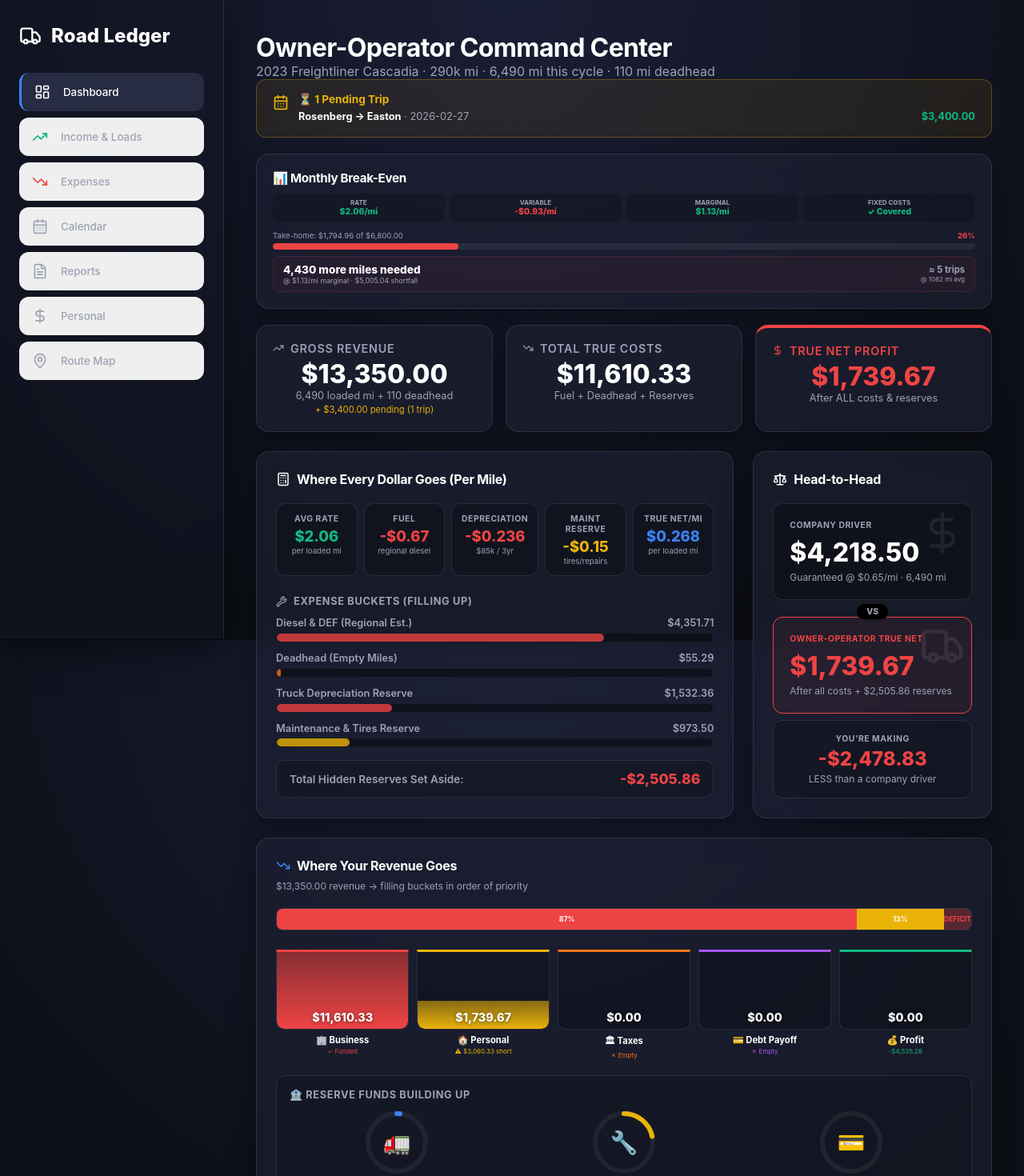
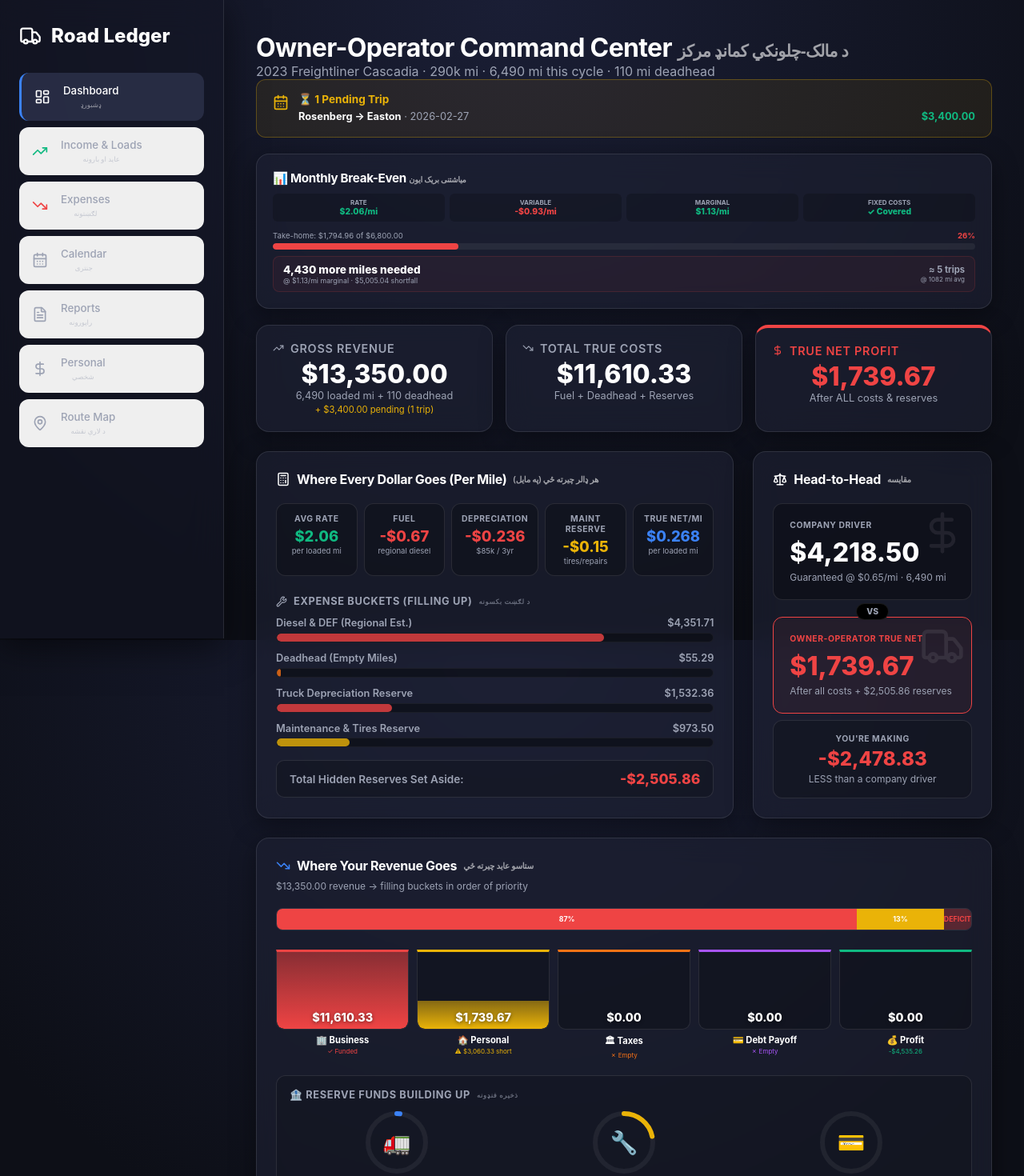
Before and after one commit to Chinadoc/Truck-tracker, a React (Vite) app: page / in a window 1280 px wide. Shown: the top 1470 px of the page at 80% size. Built offline with nearby package versions, Linux system fonts and the light colour scheme.

Commit message:
Add Pashto bilingual labels site-wide + monthly totals row

```diff
--- a/src/App.tsx
+++ b/src/App.tsx
@@ -53,11 +53,41 @@ const THREE_YEAR_MILES = 360000;
 const CASCADIA_DEPR_RATE = VEHICLE_VALUE / THREE_YEAR_MILES;
 const CASCADIA_MAINT_RESERVE = 0.15;
 const MPG = 7.0; // actual reported MPG
+const TOTAL_TAX_RATE = 0.273;
+
+// Pashto translations — bilingual labels
+const PS: Record<string, string> = {
+  'Dashboard': 'ډشبورډ', 'Income & Loads': 'عاید او بارونه', 'Expenses': 'لګښتونه',
+  'Calendar': 'جنتری', 'Reports': 'راپورونه', 'Personal': 'شخصي', 'Route Map': 'د لارې نقشه',
+  'Date': 'نیټه', 'Route': 'لار', 'Miles': 'مایل', 'Rate/Mi': 'نرخ/مایل',
+  'Payout': 'تادیه', 'Fuel Cost': 'د تیلو لګښت', 'Net': 'خالص ګټه',
+  'Add Load': 'بار اضافه', 'Upload Manifest': 'مانیفست اپلوډ',
+  'Edit': 'سمول', 'Save': 'خوندي', 'Pending': 'پاتې',
+  'Gross Revenue': 'ټول عاید', 'Total True Costs': 'ټول لګښتونه', 'True Net Profit': 'خالص ګټه',
+  'Monthly Break-Even': 'میاشتنی بریک ایون',
+  'Insurance': 'بیمه', 'Trailer': 'ټریلر', 'Tolls': 'ټولونه', 'Dispatch': 'ډسپیچ',
+  'Depreciation': 'استهلاک', 'Maintenance': 'ساتنه', 'Debt': 'قرض',
+  'Month': 'میاشت', 'Trips': 'سفرونه', 'Revenue': 'عاید', 'Fuel': 'تیل',
+  'Total': 'ټول', 'Profit': 'ګټه', 'Loss': 'زیان',
+  'Owner-Operator Command Center': 'د مالک-چلونکي کمانډ مرکز',
+  'Head-to-Head': 'مقایسه', 'Company Driver': 'د شرکت ډرایور',
+  'Tax': 'مالیه', 'Reserve': 'ذخیره', 'Surplus': 'اضافي',
+  'Profit & Loss Reports': 'د ګټې او زیان راپورونه',
+  'Debt Tracker': 'د قرض تعقیب', 'Monthly Obligations': 'میاشتنی مکلفیتونه',
+  'Where Every Dollar Goes (Per Mile)': 'هر ډالر چیرته ځي (په مایل)',
+  'Expense Buckets (Filling Up)': 'د لګښت بکسونه',
+  'Reserve Funds Building Up': 'ذخیره فنډونه',
+  '1099 Tax Estimate': 'د ۱۰۹۹ مالیه اټکل',
+  'Seasonal Rate Outlook': 'فصلي نرخ چشم انداز',
+  'Income vs Expenses (Monthly)': 'عاید مقابل لګښتونه (میاشتنی)',
+  'Where Your Revenue Goes': 'ستاسو عاید چیرته ځي',
+};
+const bi = (en: string) => <>{en} <span style={{ fontSize: '0.65em', opacity: 0.6, fontFamily: 'system-ui' }}>{PS[en] ?? ''}</span></>;
 
 // Tax constants (1099 self-employment)
 const SE_TAX_RATE = 0.153; // 15.3% (SS 12.4% + Medicare 2.9%)
 const FED_TAX_RATE = 0.12; // estimated federal bracket
-const TOTAL_TAX_RATE = SE_TAX_RATE + FED_TAX_RATE; // ~27.3%
+// const TOTAL_TAX_RATE = SE_TAX_RATE + FED_TAX_RATE; // ~27.3% - This is now defined above as a fixed value
 
 // Seasonal rate multipliers (spot market averages)
 const SEASONAL_RATES: Record<string, { label: string; multiplier: number; months: string }> = {
@@ -510,16 +540,16 @@ function App() {
         <div className="brand"><Truck size={28} className="text-accent" /><span>Road Ledger</span></div>
         <nav className="nav-links mt-8">
           {([
-            { tab: 'dashboard' as const, icon: <LayoutDashboard size={20} />, label: 'Dashboard' },
-            { tab: 'income' as const, icon: <TrendingUp size={20} className={activeTab === 'income' ? 'text-accent' : 'text-success'} />, label: 'Income & Loads' },
-            { tab: 'expenses' as const, icon: <TrendingDown size={20} className={activeTab === 'expenses' ? 'text-accent' : 'text-danger'} />, label: 'Expenses' },
-            { tab: 'calendar' as const, icon: <CalendarDays size={20} className={activeTab === 'calendar' ? 'text-accent' : 'text-secondary'} />, label: 'Calendar' },
-            { tab: 'reports' as const, icon: <FileText size={20} className={activeTab === 'reports' ? 'text-accent' : 'text-secondary'} />, label: 'Reports' },
-            { tab: 'personal' as const, icon: <DollarSign size={20} className={activeTab === 'personal' ? 'text-accent' : 'text-secondary'} />, label: 'Personal' },
-            { tab: 'map' as const, icon: <MapPin size={20} className={activeTab === 'map' ? 'text-accent' : 'text-secondary'} />, label: 'Route Map' },
+            { tab: 'dashboard' as const, icon: <LayoutDashboard size={20} />, label: 'Dashboard', ps: 'ډشبورډ' },
+            { tab: 'income' as const, icon: <TrendingUp size={20} className={activeTab === 'income' ? 'text-accent' : 'text-success'} />, label: 'Income & Loads', ps: 'عاید او بارونه' },
+            { tab: 'expenses' as const, icon: <TrendingDown size={20} className={activeTab === 'expenses' ? 'text-accent' : 'text-danger'} />, label: 'Expenses', ps: 'لګښتونه' },
+            { tab: 'calendar' as const, icon: <CalendarDays size={20} className={activeTab === 'calendar' ? 'text-accent' : 'text-secondary'} />, label: 'Calendar', ps: 'جنتری' },
+            { tab: 'reports' as const, icon: <FileText size={20} className={activeTab === 'reports' ? 'text-accent' : 'text-secondary'} />, label: 'Reports', ps: 'راپورونه' },
+            { tab: 'personal' as const, icon: <DollarSign size={20} className={activeTab === 'personal' ? 'text-accent' : 'text-secondary'} />, label: 'Personal', ps: 'شخصي' },
+            { tab: 'map' as const, icon: <MapPin size={20} className={activeTab === 'map' ? 'text-accent' : 'text-secondary'} />, label: 'Route Map', ps: 'د لارې نقشه' },
           ]).map(n => (
             <button key={n.tab} className={`nav-item ${activeTab === n.tab ? 'active' : ''}`} onClick={() => setActiveTab(n.tab)}>
-              {n.icon}<span>{n.label}</span>
+              {n.icon}<span style={{ lineHeight: 1.2 }}>{n.label}<br /><span style={{ fontSize: '0.65em', opacity: 0.5 }}>{n.ps}</span></span>
             </button>
           ))}
         </nav>
@@ -531,7 +561,7 @@ function App() {
         {activeTab === 'dashboard' && (
           <div className="animate-fade-in">
             <header className="mb-6">
-              <h1 className="text-3xl font-bold">Owner-Operator Command Center</h1>
+              <h1 className="text-2xl font-bold">{bi('Owner-Operator Command Center')}</h1>
               <p className="text-secondary mt-1">2023 Freightliner Cascadia · 290k mi · {analysis.totalMiles.toLocaleString()} mi this cycle · {totalDeadhead} mi deadhead</p>
             </header>
 
@@ -581,7 +611,7 @@ function App() {
 
               return (
                 <div className="glass-panel" style={{ padding: '1.25rem', marginBottom: '1.25rem' }}>
-                  <h3 style={{ fontSize: '0.95rem', fontWeight: 700, marginBottom: '0.6rem' }}>📊 Monthly Break-Even</h3>
+                  <h3 style={{ fontSize: '0.95rem', fontWeight: 700, marginBottom: '0.6rem' }}>📊 {bi('Monthly Break-Even')}</h3>
 
                   {/* Per-mile economics strip */}
                   <div style={{ display: 'grid', gridTemplateColumns: 'repeat(4, 1fr)', gap: '0.4rem', marginBottom: '0.75rem', fontSize: '0.65rem' }}>
@@ -660,7 +690,7 @@ function App() {
               {/* LEFT: Per-Mile & Buckets */}
               <div className="glass-panel" style={{ padding: '1.5rem' }}>
                 <h3 style={{ fontSize: '1rem', fontWeight: 700, marginBottom: '1.25rem', display: 'flex', alignItems: 'center', gap: '0.5rem' }}>
-                  <Calculator size={18} className="text-accent" /> Where Every Dollar Goes (Per Mile)
+                  <Calculator size={18} className="text-accent" /> {bi('Where Every Dollar Goes (Per Mile)')}
                 </h3>
                 <div style={{ display: 'grid', gridTemplateColumns: 'repeat(5, 1fr)', gap: '0.5rem', marginBottom: '1.5rem' }}>
                   {[
@@ -679,7 +709,7 @@ function App() {
                 </div>
 
                 <h4 style={{ fontSize: '0.8rem', fontWeight: 700, textTransform: 'uppercase', color: 'var(--text-secondary)', letterSpacing: '0.05em', marginBottom: '0.75rem', display: 'flex', alignItems: 'center', gap: '0.5rem' }}>
-                  <Wrench size={14} /> Expense Buckets (Filling Up)
+                  <Wrench size={14} /> {bi('Expense Buckets (Filling Up)')}
                 </h4>
                 {[
                   { name: 'Diesel & DEF (Regional Est.)', amount: analysis.trackedFuelCost, color: 'var(--danger)' },
@@ -710,7 +740,7 @@ function App() {
 
               {/* RIGHT: Head-to-Head */}
               <div className="glass-panel" style={{ padding: '1.5rem', display: 'flex', flexDirection: 'column' }}>
-                <h3 style={{ fontSize: '1rem', fontWeight: 700, marginBottom: '1.25rem', display: 'flex', alignItems: 'center', gap: '0.5rem' }}><Scale size={18} className="text-accent" /> Head-to-Head</h3>
+                <h3 style={{ fontSize: '1rem', fontWeight: 700, marginBottom: '1.25rem', display: 'flex', alignItems: 'center', gap: '0.5rem' }}><Scale size={18} className="text-accent" /> {bi('Head-to-Head')}</h3>
                 <div style={{ background: 'rgba(0,0,0,0.3)', borderRadius: '12px', padding: '1.25rem', border: '1px solid var(--border)', position: 'relative', overflow: 'hidden', marginBottom: '0.5rem' }}>
                   <div style={{ position: 'absolute', top: 8, right: 8, opacity: 0.08 }}><DollarSign size={56} /></div>
                   <div style={{ fontSize: '0.65rem', textTransform: 'uppercase', fontWeight: 700, color: 'var(--text-secondary)', letterSpacing: '0.05em', marginBottom: '0.5rem' }}>Company Driver</div>
@@ -782,7 +812,7 @@ function App() {
               return (
                 <div className="glass-panel" style={{ padding: '1.5rem', marginBottom: '1.5rem' }}>
                   <h3 style={{ fontSize: '1rem', fontWeight: 700, marginBottom: '0.5rem', display: 'flex', alignItems: 'center', gap: '0.5rem' }}>
-                    <TrendingDown size={18} style={{ color: '#3b82f6' }} /> Where Your Revenue Goes
+                    <TrendingDown size={18} style={{ color: '#3b82f6' }} /> {bi('Where Your Revenue Goes')}
                   </h3>
                   <p className="text-secondary" style={{ fontSize: '0.75rem', marginBottom: '1.25rem' }}>{formatCurrency(totalIncome)} revenue → filling buckets in order of priority</p>
 
@@ -823,7 +853,7 @@ function App() {
                   {/* Reserve Savings — Fill-up Icons */}
                   <div style={{ marginTop: '1.25rem', padding: '1rem', background: 'rgba(0,0,0,0.15)', borderRadius: '12px', border: '1px solid var(--border)' }}>
                     <h4 style={{ fontSize: '0.8rem', fontWeight: 700, marginBottom: '0.75rem', display: 'flex', alignItems: 'center', gap: '0.5rem', color: 'var(--text-secondary)', textTransform: 'uppercase', letterSpacing: '0.05em' }}>
-                      🏦 Reserve Funds Building Up
+                      🏦 {bi('Reserve Funds Building Up')}
                     </h4>
                     <div style={{ display: 'grid', gridTemplateColumns: 'repeat(3, 1fr)', gap: '1rem' }}>
                       {/* Truck Replacement Fund */}
@@ -901,7 +931,7 @@ function App() {
               {/* Tax Estimate */}
               <div className="glass-panel" style={{ padding: '1.5rem' }}>
                 <h3 style={{ fontSize: '1rem', fontWeight: 700, marginBottom: '1rem', display: 'flex', alignItems: 'center', gap: '0.5rem' }}>
-                  <DollarSign size={18} className="text-danger" /> 1099 Tax Estimate
+                  <DollarSign size={18} className="text-danger" /> {bi('1099 Tax Estimate')}
                 </h3>
                 <div style={{ display: 'grid', gridTemplateColumns: '1fr 1fr', gap: '0.75rem' }}>
                   <div style={{ background: 'rgba(0,0,0,0.2)', padding: '0.75rem', borderRadius: '10px', border: '1px solid var(--border)' }}>
@@ -927,7 +957,7 @@ function App() {
               {/* Seasonal Projections */}
               <div className="glass-panel" style={{ padding: '1.5rem' }}>
                 <h3 style={{ fontSize: '1rem', fontWeight: 700, marginBottom: '1rem', display: 'flex', alignItems: 'center', gap: '0.5rem' }}>
-                  <TrendingUp size={18} style={{ color: '#eab308' }} /> Seasonal Rate Outlook
+                  <TrendingUp size={18} style={{ color: '#eab308' }} /> {bi('Seasonal Rate Outlook')}
                 </h3>
                 <div style={{ background: 'rgba(234,179,8,0.08)', padding: '0.75rem', borderRadius: '10px', border: '1px solid rgba(234,179,8,0.3)', marginBottom: '0.75rem' }}>
                   <div style={{ fontSize: '0.65rem', textTransform: 'uppercase', fontWeight: 700, color: '#eab308' }}>Current: {analysis.currentSeason.label}</div>
@@ -953,7 +983,7 @@ function App() {
 
             {/* Row 4: Chart */}
             <div className="glass-panel chart-container">
-              <h3 style={{ marginBottom: '1rem', fontWeight: 600, fontSize: '1rem' }}>Income vs Expenses (Monthly)</h3>
+              <h3 style={{ marginBottom: '1rem', fontWeight: 600, fontSize: '1rem' }}>{bi('Income vs Expenses (Monthly)')}</h3>
               {chartData.length > 0 ? (
                 <ResponsiveContainer width="100%" height="90%">
                   <BarChart data={chartData} margin={{ top: 20, right: 30, left: 20, bottom: 5 }}>
@@ -978,7 +1008,7 @@ function App() {
           <div className="animate-fade-in">
             <header className="mb-8 flex justify-between items-center flex-wrap gap-4">
               <div>
-                <h1 className="text-3xl font-bold">Income & Loads</h1>
+                <h1 className="text-3xl font-bold">{bi('Income & Loads')}</h1>
                 <p className="text-secondary mt-2">Click a trip to see per-trip cost breakdown</p>
               </div>
               <div style={{ display: 'flex', gap: '0.75rem' }}>
@@ -993,13 +1023,13 @@ function App() {
                   <table>
                     <thead>
                       <tr>
-                        <th>Date</th>
-                        <th>Route</th>
-                        <th>Miles</th>
-                        <th>Rate/Mi</th>
-                        <th>Payout</th>
-                        <th>Fuel Cost</th>
-                        <th>Net</th>
+                        <th style={{ lineHeight: 1.2 }}>Date <span style={{ fontSize: '0.65em', opacity: 0.5, display: 'block' }}>نیټه</span></th>
+                        <th style={{ lineHeight: 1.2 }}>Route <span style={{ fontSize: '0.65em', opacity: 0.5, display: 'block' }}>لار</span></th>
+                        <th style={{ lineHeight: 1.2 }}>Miles <span style={{ fontSize: '0.65em', opacity: 0.5, display: 'block' }}>مایل</span></th>
+                        <th style={{ lineHeight: 1.2 }}>Rate/Mi <span style={{ fontSize: '0.65em', opacity: 0.5, display: 'block' }}>نرخ/مایل</span></th>
+                        <th style={{ lineHeight: 1.2 }}>Payout <span style={{ fontSize: '0.65em', opacity: 0.5, display: 'block' }}>تادیه</span></th>
+                        <th style={{ lineHeight: 1.2 }}>Fuel Cost <span style={{ fontSize: '0.65em', opacity: 0.5, display: 'block' }}>د تیلو لګښت</span></th>
+                        <th style={{ lineHeight: 1.2 }}>Net <span style={{ fontSize: '0.65em', opacity: 0.5, display: 'block' }}>خالص</span></th>
                         <th></th>
                       </tr>
                     </thead>
@@ -1160,6 +1190,17 @@ function App() {
                           </React.Fragment>
                         );
                       })}
+                      {/* Monthly Totals Row */}
+                      <tr style={{ background: 'rgba(59,130,246,0.08)', borderTop: '2px solid var(--accent)', fontWeight: 700 }}>
+                        <td style={{ fontSize: '0.8rem' }}>Total / ټول</td>
+                        <td style={{ fontSize: '0.75rem', color: 'var(--text-secondary)' }}>{incomes.length} trips / سفرونه</td>
+                        <td>{totalMiles.toLocaleString()}</td>
+                        <td>{formatCurrency(totalMiles > 0 ? totalIncome / totalMiles : 0)}</td>
+                        <td className="text-success">{formatCurrency(totalIncome)}</td>
+                        <td className="text-danger">{formatCurrency(completedExpenses.filter(e => e.category === 'Fuel' || e.category === 'Deadhead').reduce((s, e) => s + e.amount, 0))}</td>
+                        <td style={{ color: analysis.ownerOperatorTrueProfit >= 0 ? 'var(--success)' : 'var(--danger)' }}>{formatCurrency(analysis.ownerOperatorTrueProfit)}</td>
+                        <td></td>
+                      </tr>
                     </tbody>
                   </table>
                 ) : (
```
